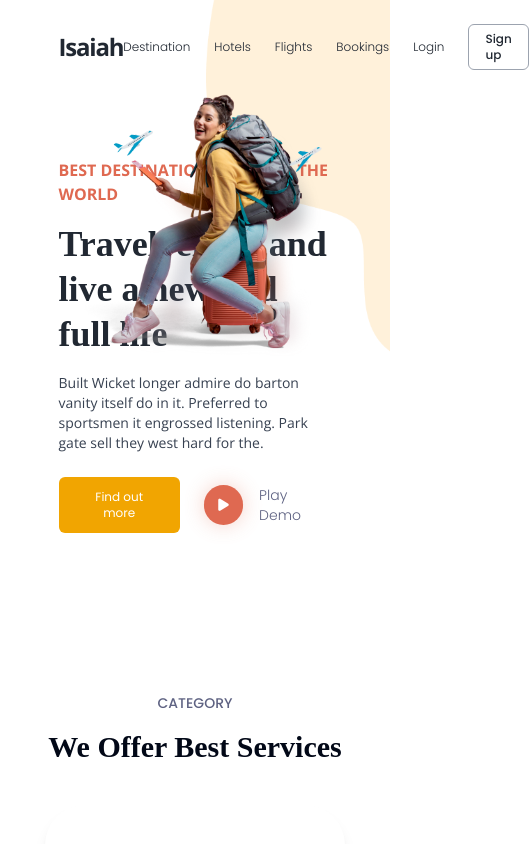
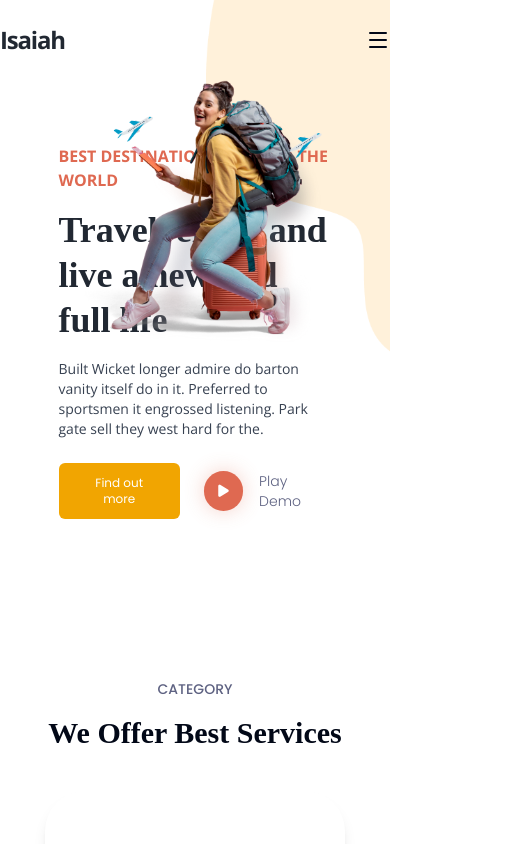
Before and after one commit to Tictactoons/Travel-site, a React (Vite) app: page / in a window 390 px wide. Shown: the top 844 px of the page, 529 px wide, since content can reach past the window. Built offline with nearby package versions, Linux system fonts and the light colour scheme; a web font is replaced by a local one.

Commit message:
responsive of navbar done

```diff
--- a/src/components/Navbar.tsx
+++ b/src/components/Navbar.tsx
@@ -1,17 +1,111 @@
+import { useState } from "react";
+import { Menu, X } from "lucide-react"; // icons for open/close
+
 const Navbar = () => {
+  const [open, setOpen] = useState(false);
+
   return (
-    <nav className="flex justify-between items-center py-6 w-[70%] max-w-[1200px] mx-auto relative" >
-      <div className="">
-        <h1 className="text-2xl font-bold tracking-tighter font-opensans" style={{ color: "#212832"}}>Isaiah</h1>
+    <nav className="flex justify-between items-center py-6 sm:w-[90%] md:w-[80%] lg:w-[70%] max-w-[1200px] mx-auto relative">
+      <div>
+        <h1
+          className="text-2xl font-bold tracking-tighter font-opensans"
+          style={{ color: "#212832" }}
+        >
+          Isaiah
+        </h1>
       </div>
-      <ul className="flex gap-6 px font-poppins text-xs font-light justify-center items-center text-[#212832]">
-        <li><a href="">Destination</a></li>
-        <li><a href="">Hotels</a></li>
-        <li><a href="">Flights</a></li>
-        <li><a href="">Bookings</a></li>
-        <li><a href="">Login</a></li>
-        <li className="bg-transparent px-4 py-1.5 rounded-md border border-gray-400"><a href="" className="text-md font-medium">Sign up</a></li>
+
+      {/* Desktop Menu */}
+      <ul className="hidden md:flex gap-6 font-poppins text-xs font-light justify-center items-center text-[#212832]">
+        <li>
+          <a
+            href=""
+            className="transition-colors duration-200 hover:text-[#5E3BE1] hover:font-normal"
+          >
+            Destination
+          </a>
+        </li>
+        <li>
+          <a
+            href=""
+            className="transition-colors duration-200 hover:text-[#5E3BE1] hover:font-normal"
+          >
+            Hotels
+          </a>
+        </li>
+        <li>
+          <a
+            href=""
+            className="transition-colors duration-200 hover:text-[#5E3BE1] hover:font-normal"
+          >
+            Flights
+          </a>
+        </li>
+        <li>
+          <a
+            href=""
+            className="transition-colors duration-200 hover:text-[#5E3BE1] hover:font-normal"
+          >
+            Bookings
+          </a>
+        </li>
+        <li>
+          <a
+            href=""
+            className="transition-colors duration-200 hover:text-[#5E3BE1] hover:font-normal"
+          >
+            Login
+          </a>
+        </li>
+        <li className="bg-transparent px-4 py-1.5 rounded-md border border-[#212832]/30 transition-all duration-200 hover:bg-[#DF6951] hover:text-white hover:shadow-sm hover:border-none hover:px-6 hover:py-2.5">
+          <a href="" className="text-md font-medium">
+            Sign up
+          </a>
+        </li>
       </ul>
+
+      {/* Mobile Menu Button */}
+      <div className="md:hidden">
+        {open ? (
+          <X
+            size={24}
+            onClick={() => setOpen(false)}
+            className="cursor-pointer transition-transform duration-200 hover:scale-110"
+          />
+        ) : (
+          <Menu
+            size={24}
+            onClick={() => setOpen(true)}
+            className="cursor-pointer transition-transform duration-200 hover:scale-110"
+          />
+        )}
+      </div>
+
+      {/* Mobile Menu */}
+      {open && (
+        <ul className="absolute top-[70px] left-0 w-full bg-white shadow-md flex flex-col items-center gap-6 py-6 font-poppins text-sm text-[#212832] md:hidden z-50 animate-fadeIn">
+          <li>
+            <a href="" className="transition-colors duration-200 hover:text-[#5E3BE1] hover:font-medium">Destination</a>
+          </li>
+          <li>
+            <a href="" className="transition-colors duration-200 hover:text-[#5E3BE1] hover:font-medium">Hotels</a>
+          </li>
+          <li>
+            <a href="" className="transition-colors duration-200 hover:text-[#5E3BE1] hover:font-medium">Flights</a>
+          </li>
+          <li>
+            <a href="" className="transition-colors duration-200 hover:text-[#5E3BE1] hover:font-medium">Bookings</a>
+          </li>
+          <li>
+            <a href="" className="transition-colors duration-200 hover:text-[#DF6951] hover:font-medium hover:text-base">Login</a>
+          </li>
+          <li className="bg-transparent px-5 py-1.5 rounded-md border border-[#212832]/30 transition-all duration-200 hover:bg-[#DF6951] hover:text-white hover:shadow-sm hover:border-none hover:px-6 hover:py-2.5">
+            <a href="" className="text-md font-medium">
+              Sign up
+            </a>
+          </li>
+        </ul>
+      )}
     </nav>
   );
 };
--- a/src/index.css
+++ b/src/index.css
@@ -84,3 +84,11 @@
   animation: scroll 15s linear infinite;
   width: max-content;
 }
+
+@keyframes fadeIn {
+  from { opacity: 0; transform: translateY(-10px); }
+  to { opacity: 1; transform: translateY(0); }
+}
+.animate-fadeIn {
+  animation: fadeIn 0.4s ease-in-out;
+}
```
